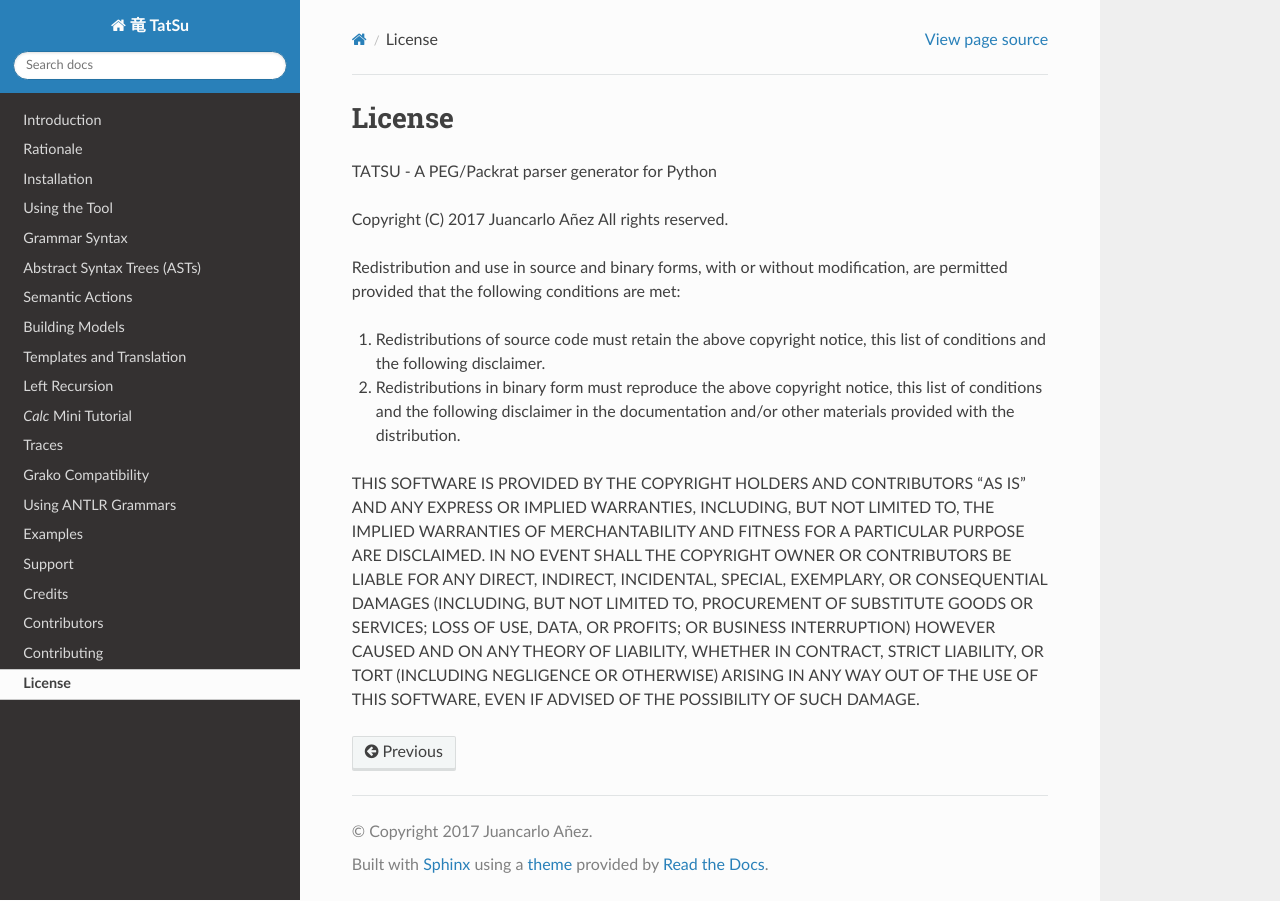
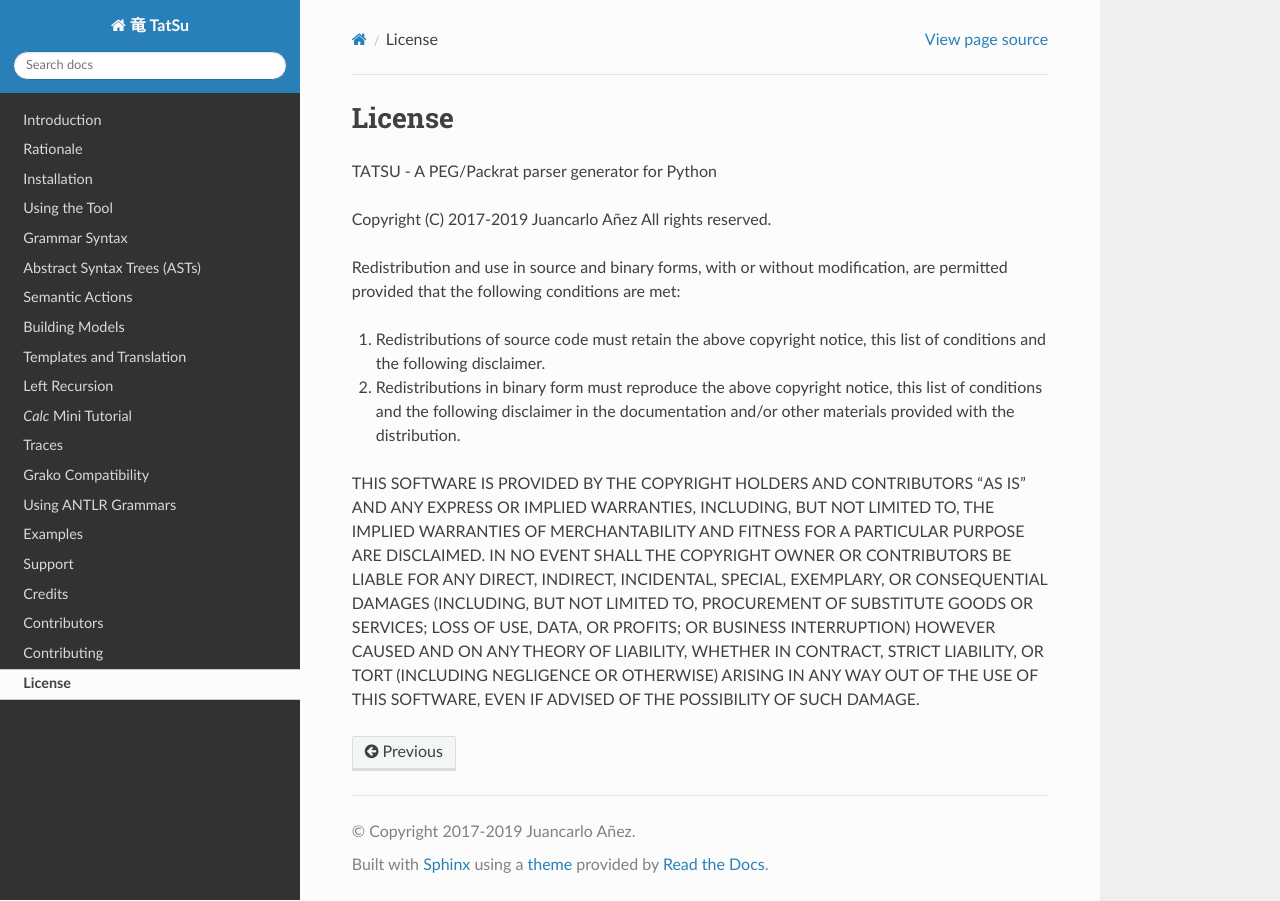
Before and after one commit to neogeny/TatSu, a Sphinx documentation site: the page built from docs/license.rst, in a window 1280 px wide. Built offline with Sphinx 7.4.7 and the Read the Docs theme 2.0.0, drawn with Linux system fonts in a browser that asks for light colours.

Commit message:
[docs] Update copyright

```diff
--- a/docs/LICENSE.txt
+++ b/docs/LICENSE.txt
@@ -1,6 +1,6 @@
 TATSU - A PEG/Packrat parser generator for Python
 
-Copyright (C) 2017 Juancarlo Añez
+Copyright (C) 2017-2019 Juancarlo Añez
 All rights reserved.
 
 Redistribution and use in source and binary forms, with or without modification, are permitted provided that the following conditions are met:
--- a/docs/conf.py
+++ b/docs/conf.py
@@ -57,7 +57,7 @@ master_doc = 'index'
 
 # General information about the project.
 project = '\u7ADC TatSu'
-copyright = '2017 Juancarlo Añez'
+copyright = '2017-2019 Juancarlo Añez'
 author = 'Juancarlo Añez'
 
 # The version info for the project you're documenting, acts as replacement for
```
